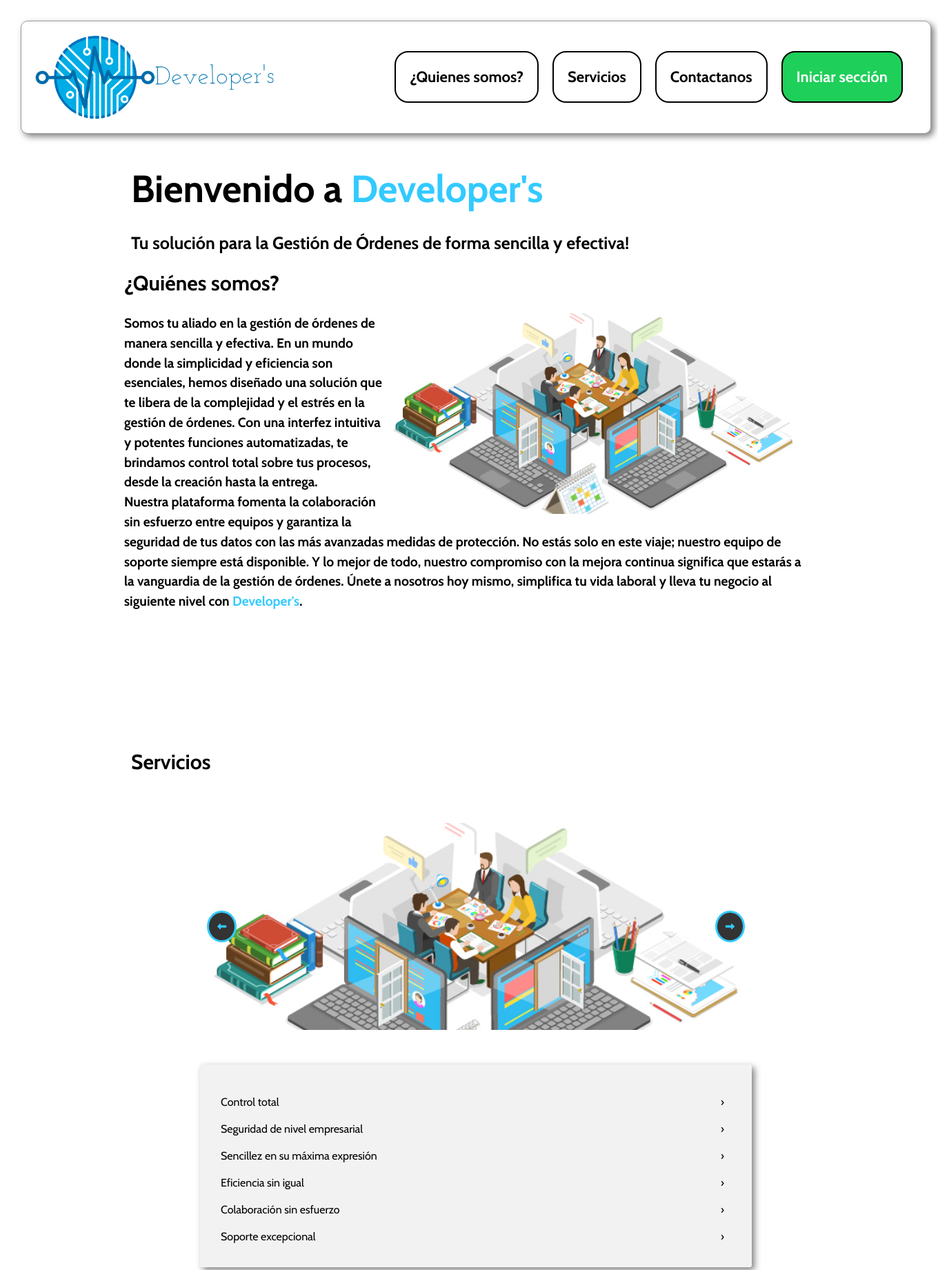
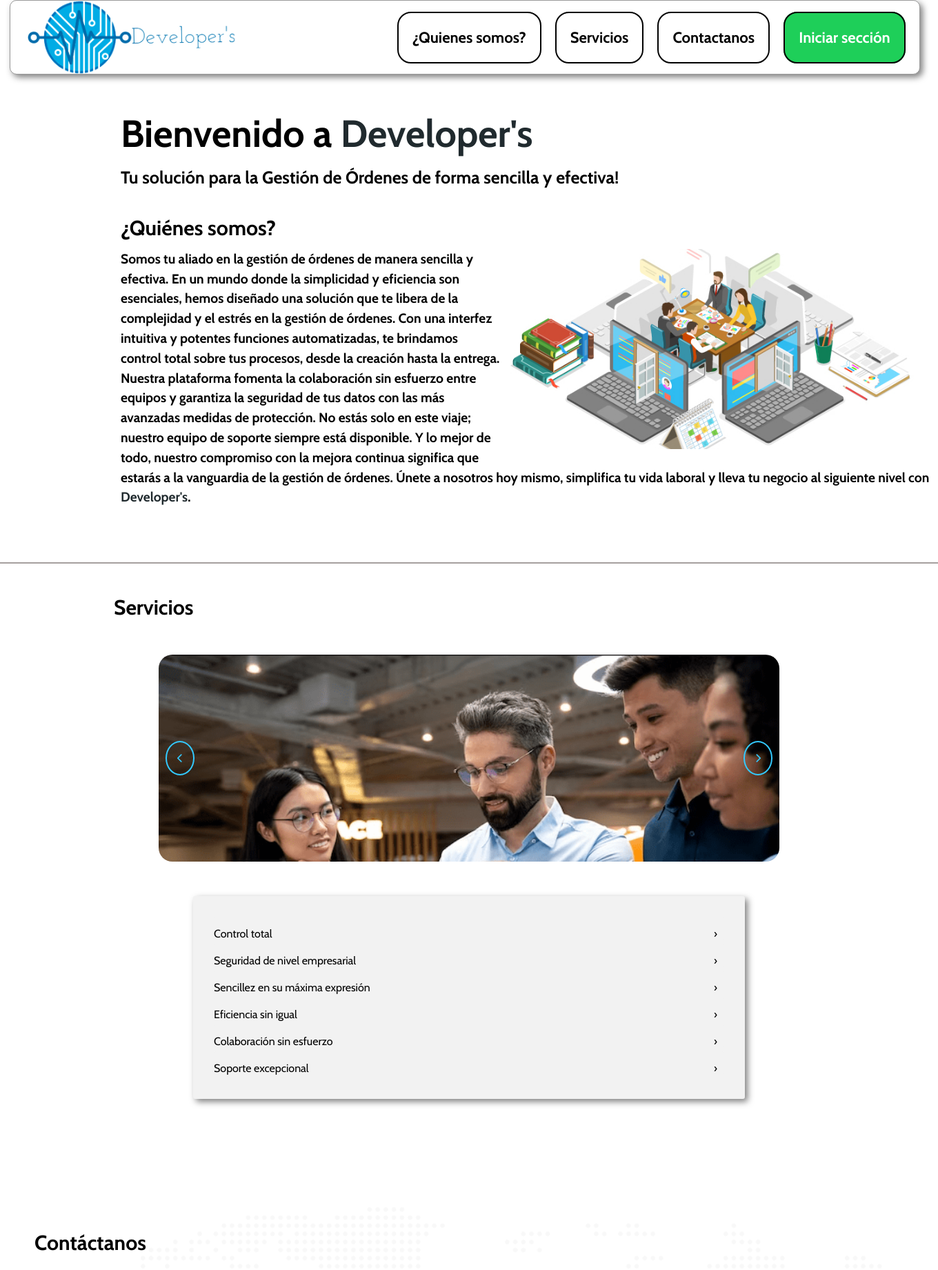
Before and after one commit to RauloCR/SENA-Develepers-Project, a PHP site: page / in a window 1360 px wide. Shown: the top 1841 px of the page at 69% size. Run offline with PHP 8.4, Linux system fonts and the light colour scheme; some libraries are stand-ins or nearby versions.

Commit message:
update 12/01/2024

```diff
--- a/Index.html
+++ b/Index.html
@@ -5,13 +5,14 @@
     <meta charset="UTF-8">
     <meta http-equiv="X-UA-Compatible" content="IE=edge">
     <meta name="viewport" content="width=device-width, initial-scale=1.0">
-    <title>Developer`s</title>
+    <title>Developer's</title>
     <link rel="stylesheet" href="Style.css">
     <script src="https://kit.fontawesome.com/a66f4a03a0.js" crossorigin="anonymous"></script>
     <link rel="icon" href="images/logo PNG.png">
 </head>
 
 <body>
+
     <header id="inicio">
         <div class="header-container">
             <img class="imgLogo" src="images/LogoHorizontal.png" alt="Texto alternativo">
@@ -24,8 +25,10 @@
                 </ul>
             </nav>
         </div>
+    </header>
 
-    </header>
+    <!-- SECCION QUIENES SOMOS -->
+
     <section id="quienes-somos">
         <div class="container-quienes-somos">
             <div class="welcome-title">
@@ -33,51 +36,48 @@
                 <h3>Tu solución para la Gestión de Órdenes de forma sencilla y efectiva!</h3>
             </div>
             <div class="text-box-quienes-somos">
-                <div class="text-box-quienes-somos-tex">
+                <div class="text-box-quienes-somos-text">
                     <h2>¿Quiénes somos?</h2>
                     <img src="images/quienes-somos-img1.jpg" alt="work-sphere" class="image-right">
                     <p>Somos tu aliado en la gestión de órdenes de manera sencilla y efectiva. En un mundo donde la
-                        simplicidad y eficiencia son esenciales, hemos diseñado una solución que te libera de la complejidad
-                        y el estrés en la gestión de órdenes. Con una interfez intuitiva y potentes funciones automatizadas,
+                        simplicidad y eficiencia son esenciales, hemos diseñado una solución que te libera de la
+                        complejidad
+                        y el estrés en la gestión de órdenes. Con una interfez intuitiva y potentes funciones
+                        automatizadas,
                         te brindamos control total sobre tus procesos, desde la creación hasta la entrega. <br> Nuestra
-                        plataforma fomenta la colaboración sin esfuerzo entre equipos y garantiza la seguridad de tus datos
-                        con las más avanzadas medidas de protección. No estás solo en este viaje; nuestro equipo de soporte
-                        siempre está disponible. Y lo mejor de todo, nuestro compromiso con la mejora continua significa que
+                        plataforma fomenta la colaboración sin esfuerzo entre equipos y garantiza la seguridad de tus
+                        datos
+                        con las más avanzadas medidas de protección. No estás solo en este viaje; nuestro equipo de
+                        soporte
+                        siempre está disponible. Y lo mejor de todo, nuestro compromiso con la mejora continua significa
+                        que
                         estarás a la vanguardia de la gestión de órdenes. Únete a nosotros hoy mismo, simplifica tu vida
                         laboral y lleva tu negocio al siguiente nivel con <span>Developer's</span>.</p>
                 </div>
-
-
             </div>
         </div>
-    </section>
-
-    <section id="seccion4">
-        <a class="arriba2">
-        </a>
+        <div class="line-quienes-somos"></div>
     </section>
 
     <!-- SECCION SERVICIOS -->
 
-    <section id="servicios-banner">
+    <section id="servicios">
         <div class="text-box-servicios">
             <h2>Servicios</h2>
         </div>
 
         <div class="carousel-container">
-
             <div class="carousel">
                 <div class="carousel-item">
-                    <img src="images/contactanos-ubicacion.png" alt="innovation">
-                    <img src="images/quienes-somos-img1.jpg" alt="team-work">
+                    <img src="images/servicios-banner1.PNG" alt="innovation">
                 </div>
                 <div class="carousel-item">
-                    <img src="images/quienes-somos-img1.jpg" alt="team-work">
+                    <img src="images/servicios-banner2.PNG" alt="team-work">
                 </div>
                 <!-- Añadir más imágenes según sea necesario -->
             </div>
-            <button class="prev-button"><i class="fa-solid fa-left-long"></i></button>
-            <button class="next-button"><i class="fa-solid fa-right-long"></i></button>
+            <button class="prev-button"><i class="fa-solid fa-chevron-left"></i></button>
+            <button class="next-button"><i class="fa-solid fa-chevron-right"></i></button>
         </div>
 
         <!-- menu -->
@@ -86,37 +86,43 @@
             <input type="checkbox" class="section-toggle" id="controlTotalToggle">
             <label for="controlTotalToggle" class="section-btn">Control total</label>
             <div class="section-content">
-              <p>Tendras una vision clara de cada paso del proceso de gestión de órdenes. Desde la creación hasta la entrega, estarás al tanto de todo.</p>
+                <p>Tendras una vision clara de cada paso del proceso de gestión de órdenes. Desde la creación hasta la
+                    entrega, estarás al tanto de todo.</p>
             </div>
 
             <input type="checkbox" class="section-toggle" id="seguridadEmpresarialToggle">
             <label for="seguridadEmpresarialToggle" class="section-btn">Seguridad de nivel empresarial</label>
             <div class="section-content">
-              <p>Tus datos son valiosos, y los protegemos como si fueran nuestros. Developer´s utiliza las últimas tecnologías de seguridad para mantener tu información a salvo.</p>
+                <p>Tus datos son valiosos, y los protegemos como si fueran nuestros. Developer´s utiliza las últimas
+                    tecnologías de seguridad para mantener tu información a salvo.</p>
             </div>
 
             <input type="checkbox" class="section-toggle" id="sencillezMaximaExpresionToggle">
             <label for="sencillezMaximaExpresionToggle" class="section-btn">Sencillez en su máxima expresión</label>
             <div class="section-content">
-              <p>Olvídate de las complicadas interfaces.Nuestra plataforma está diseñada para que cualquier persona, sin importar su nivel de experiencia, pueda utilizarla de manera efectiva.</p>
+                <p>Olvídate de las complicadas interfaces.Nuestra plataforma está diseñada para que cualquier persona,
+                    sin importar su nivel de experiencia, pueda utilizarla de manera efectiva.</p>
             </div>
 
             <input type="checkbox" class="section-toggle" id="eficienciaSinIgualToggle">
             <label for="eficienciaSinIgualToggle" class="section-btn">Eficiencia sin igual</label>
             <div class="section-content">
-              <p>Con nuestras potentes funciones automatizadas, podrás procesar órdenes en un abrir y cerrar de ojos. Di adiós a las  largas  horas frente  a la pantalla.</p>
+                <p>Con nuestras potentes funciones automatizadas, podrás procesar órdenes en un abrir y cerrar de ojos.
+                    Di adiós a las largas horas frente a la pantalla.</p>
             </div>
 
             <input type="checkbox" class="section-toggle" id="ColaboraciónSinEsfuerzoToggle">
             <label for="ColaboraciónSinEsfuerzoToggle" class="section-btn">Colaboración sin esfuerzo</label>
             <div class="section-content">
-              <p>Trabaja en equipo como nunca antes. Developer´s te permite colaborar con tus compañeros de trabajo de manera  trasparente y sin complicaciones.</p>
+                <p>Trabaja en equipo como nunca antes. Developer´s te permite colaborar con tus compañeros de trabajo de
+                    manera trasparente y sin complicaciones.</p>
             </div>
 
             <input type="checkbox" class="section-toggle" id="SoporteExepcionalToggle">
             <label for="SoporteExepcionalToggle" class="section-btn">Soporte excepcional</label>
             <div class="section-content">
-              <p>No estaras solo en este viaje. Nuestro equipo de soporte está siempre dispuesto	a ayudarte en caso de cualquir duda o problema.</p>
+                <p>No estaras solo en este viaje. Nuestro equipo de soporte está siempre dispuesto a ayudarte en caso de
+                    cualquir duda o problema.</p>
             </div>
         </div>
 
@@ -197,7 +203,7 @@
                 <a class="social-icon" href="#"><i class="fa-brands fa-pinterest-p"></i></a>
             </div>
             <div class="copyright">
-                <p>&copy; 2023 Developer`s. Trabajamos por un mejor futuro.</p>
+                <p>&copy; 2023 Developer's. Trabajamos por un mejor futuro.</p>
             </div>
         </div>
     </footer>
--- a/Style.css
+++ b/Style.css
@@ -8,60 +8,41 @@
     font-family: 'cabin', sans-serif;
 }
 
-/* Estilos para el header */
+/* Estilos para el H E A D E R */
+
+header {
+    padding-left: 1%;
+    background-color: #fff;
+    position: fixed;
+    z-index: 100;
+}
+
 .header-container{
-    border: 1px solid #999;
+    border: 0.5px solid #999;
     border-radius: 10px;
     background-color: #fff;
     color: #000;
-    padding: 20px;
     width: 1320px;
     display: flex;
     justify-content: space-between;
     align-items: center;
     box-shadow: 4px 4px 10px rgba(0, 0, 0, 0.5);
-    margin: 0px;
-
-}
-header {
-    background-color: #fff;
-    position: fixed;
-    padding: 30px 30px 0px 30px;
-    z-index: 100;
 }
 
-.header-content {
-    flex: 1;
+.header-container img{
+    padding-left: 25px;
+    width: 25%;
+    height: 100%;
 }
 
-nav ul {
-    list-style-type: none;
-    padding: 0;
+.header-container nav ul {
     display: flex;
-}
-
-nav li {
-    margin-right: 20px;
-}
-
-nav li a {
-    text-decoration: none;
-    color: #000;
-}
-
-
-header h1 {
-    font-size: 36px;
-}
-
-header p {
-    font-size: 18px;
 }
 
 /* Sección Q U I E N E S  S O M O S */
 #quienes-somos .container-quienes-somos {
-    padding: 25px;
-    padding-top: 240px;
+    padding: 10px;
+    padding-top: 160px;
 }
 
 #quienes-somos .container-quienes-somos .welcome-title h1{
@@ -70,78 +51,55 @@ header p {
 }
 
 #quienes-somos .container-quienes-somos span{
-    color: #33CAFF;
+    color: #202a2e;
 }
 
 #quienes-somos .container-quienes-somos .welcome-title h3 {
     font-size: 25px;
-    padding-left: 165px;
-    padding-top: 30px;
+    padding: 15px 0px 0px 165px;
+}
+
+#quienes-somos .container-quienes-somos .text-box-quienes-somos h2 {
+    padding: 45px 0px 15px;
+    font-size: 30px;
 }
 
 #quienes-somos .container-quienes-somos .text-box-quienes-somos {
     display: flex;
     justify-content: center;
     align-items: center;
+    padding-left: 165px;
+    font-size: 19.2px;
+    line-height: 1.5em;
+    font-weight: bold;
 }
-
-
-.text-box-quienes-somos-tex{
-    width: 1000px;
-
-}
-
 
 .image-right{
     width: 610px;
     float: right;
     margin-right: 15px;
-
+    border-radius: 10px;
 }
 
-
-
-#quienes-somos .container-quienes-somos .text-box-quienes-somos h2 {
-
-    padding: 25px 0px 25px 0px;
-    font-size: 30px;
-
-}
-
-#quienes-somos .container-quienes-somos .text-box-quienes-somos p {
-    font-size: 19.2px;
-    line-height: 1.5em;
-    font-weight: bold;
-}
-
-#quienes-somos .container-quienes-somos img {
-    border-radius: 10px;
+#quienes-somos .line-quienes-somos {
+    border: 0.5px solid #A5A09E;
+    margin-top: 70px;
 }
 
 /* Sección S E R V I C I O S */
 
-#servicios-banner {
-    padding: 25px;
-    width: 1320px;
-    margin: 30px;
-
-}
-.text-box-servicios{
-    padding-left: 135px;
-    padding-bottom: 20px;
+#servicios .text-box-servicios{
+    padding: 45px 0px 0px 165px;
 }
 
+#servicios .text-box-servicios h2 {
+    font-size: 30px;
+}
 
-#servicios-banner .text-box-servicios h2 {
-    font-size: 30px;
+    /* Imagenes de la sección servicios */
 
-}
-/*
-/* IMAGENES DE LA SECTION SERVICIOS */
-
-
-.carousel-container {
-    width: 800px;
+#servicios .carousel-container {
+    width: 900px;
     height: 300px;
     margin: 50px auto;
     overflow: hidden;
@@ -149,12 +107,12 @@ header p {
     border-radius: 20px;
 }
 
-.carousel {
+#servicios .carousel {
     display: flex;
     animation: scroll 10s infinite;
 }
 
-.carousel-item {
+#servicios .carousel-item {
     min-width: 100%;
 }
 
@@ -163,16 +121,16 @@ header p {
     height: auto;
 }
 
-/* Botones de navegación */
+    /* Botones de navegación de la sección servicios */
 .prev-button,
 .next-button {
     position: absolute;
     top: 50%;
     transform: translateY(-50%);
-    background-color: #333;
+    background-color: transparent;
     color: #33CAFF;
-    border: 3px solid #33CAFF;
-    padding: 12px;
+    border: 2px solid #33CAFF;
+    padding: 15px;
     cursor: pointer;
     border-radius:  50%;
 }
@@ -180,10 +138,10 @@ header p {
 .prev-button:hover,
 .next-button:hover {
     color: #fff;
-    border: 3px solid #33CAFF;
+    border: 2px solid #33CAFF;
     padding: 15px;
     transition: 0.3s;
-    box-shadow: -3px 0 9px 0 #33CAFF, 3px 0 9px 0 #33CAFF;
+    box-shadow: -3px 0 5px 0 #33CAFF, 3px 0 5px 0 #33CAFF;
 }
 
 .prev-button {
@@ -194,7 +152,8 @@ header p {
     right: 10px;
 }
 
-/* animación de desplazamiento */
+    /* animación de desplazamiento de la sección servicios*/
+
 @keyframes scroll {
     0% {
         transform: translateX(0%);
@@ -213,9 +172,9 @@ header p {
     }
 }
 
+    /* Estilos dropdown de la sección servicios*/
 
-/* SECCION SERVICIOS  */
-.menu {
+#servicios .menu {
     max-width: 800px;
     margin: 20px auto;
     background: #F2F2F2;
@@ -224,7 +183,7 @@ header p {
     border-radius: 3px;
   }
 
-  .section-btn {
+#servicios .section-btn {
     position: relative;
     display: block;
     width: 100%;
@@ -268,9 +227,7 @@ header p {
     max-height: 1000px;
   }
 
-
-
-/* Sección C O N T A C T A N O S */
+/* Sección  C O N T A C T A N O S */
 
 #contactanos{
     background-image: url(images/contact_bg.png);
```
Lines whose indentation alone changed are shown as unchanged.
